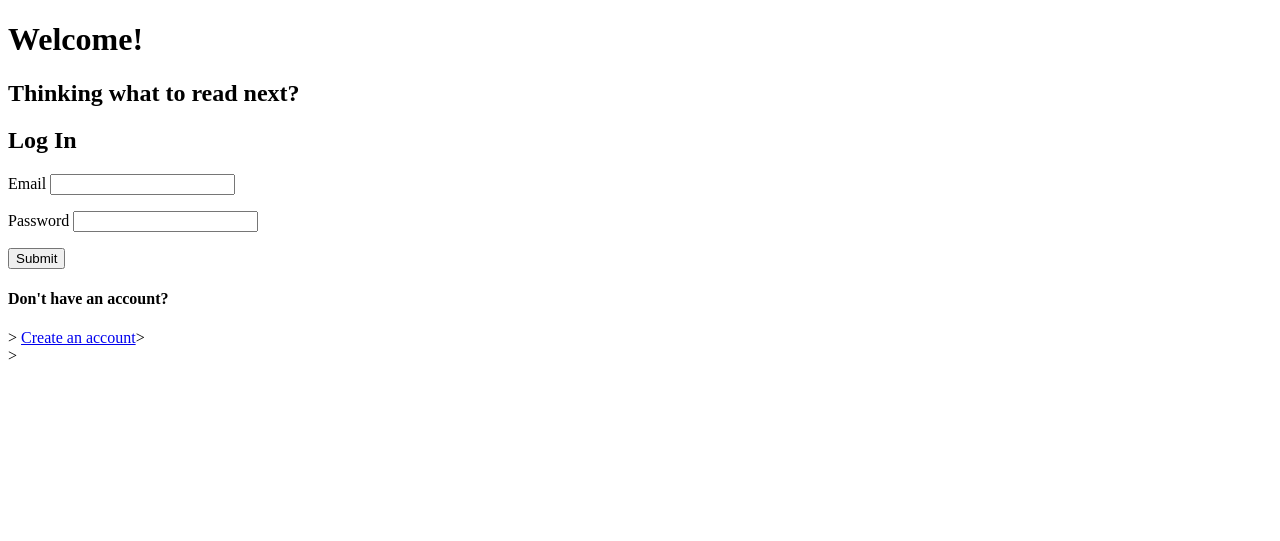
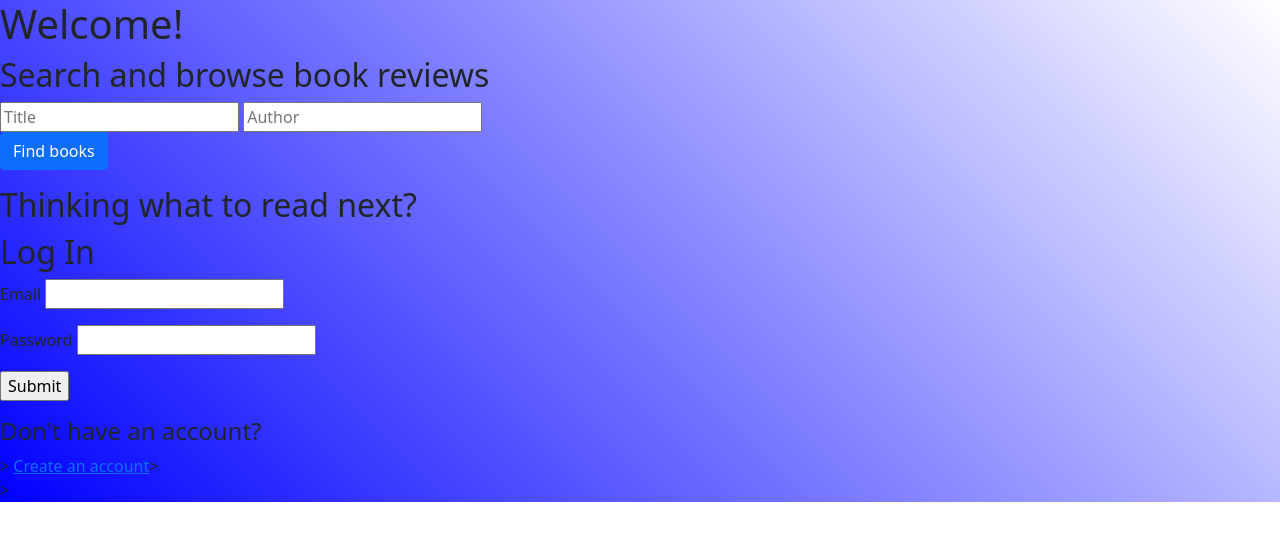
Before and after one commit to amak-code/Book_Pie, a Flask app: page / in a window 1280 px wide. Shown: the top 541 px of the page. Run offline with Flask 2, Linux system fonts and the light colour scheme; data that the repository does not hold is empty.

Commit message:
Search form was added to the homepage

```diff
--- a/model.py
+++ b/model.py
@@ -9,6 +9,7 @@ class Book(db.Model):
     __tablename__ = "books"
 
     book_id = db.Column(db.Integer, autoincrement=True, primary_key=True)
+    google_book_id = db.Column(db.Integer, unique=True, nullable=False)
     title = db.Column(db.String)
     author = db.Column(db.String)
     published_date = db.Column(db.DateTime)
--- a/server.py
+++ b/server.py
@@ -23,6 +23,8 @@ def homepage():
     res = requests.get(url, params=payload)
     print("//////////////////////////////////////////////")
     print(res.url)
+    print("PAYLOAD FOR HOMEPAGE")
+    print(payload)
     print("//////////////////////////////////////////////")
     data = res.json()
 
@@ -30,6 +32,31 @@ def homepage():
 
     return render_template('homepage.html', books = results)
 
+
+@app.route("/search")
+def find_books():
+    """Search for the books using title and/or author"""
+
+    title = request.args.get('title', '')
+    author = request.args.get('author', '')
+
+    url = "https://www.googleapis.com/books/v1/volumes"
+
+    payload = {'q': f"intitle:{title}+inauthor:{author}"}
+
+    res = requests.get(url, params=payload)
+    print("//////////////////////////////////////////////")
+    print("BOOOKKKK SEARCHHHHH")
+    print(res.url)
+    print("PAYLOAD FOR SEARCH RESULATS")
+    print(payload)
+    print("//////////////////////////////////////////////")
+    data = res.json()
+
+    results = data['items']
+    # for result in results:
+    #     del result['volumeInfo']['imageLinks']['smallThumbnail']
+    return render_template('search_results.html', books = results)
 
 @app.route("/register")
 def registration_form():
--- /dev/null
+++ b/static/styles.css
@@ -0,0 +1,5 @@
+.main{
+    width: 100%;
+    background: linear-gradient(45deg, blue, white
+    );
+}
--- a/templates/base.html
+++ b/templates/base.html
@@ -2,8 +2,9 @@
 <html>
   <head>
     <meta charset="utf-8">
-    <meta name="viewport" content="width=device-width">
-
+    <meta name="viewport" content="width=device-width, initial-scale=1.0">
+    <link rel="stylesheet" href="/static/styles.css">
+    <link rel="stylesheet" href="https://cdn.jsdelivr.net/npm/bootstrap@5.0.1/dist/css/bootstrap.min.css">
     <title>
       {% block title %}{% endblock %}
     </title>
@@ -11,13 +12,16 @@
     {% block head %}{% endblock %}
   </head>
   <body>
-    {% for msg in get_flashed_messages() %}
-    <p class="flash-msg">
+    <div class="main">
+      {% for msg in get_flashed_messages() %}
+      <p class="flash-msg">
       {{ msg }}
-    </p>
-  {% endfor %}
+      </p>
+    {% endfor %}
     {% block body %}{% endblock %}
 
     {% block after_body %}{% endblock %}
+    </div>
+
   </body>
 </html>
--- a/templates/homepage.html
+++ b/templates/homepage.html
@@ -3,23 +3,30 @@
 
 {% block body %}
 <h1>Welcome!</h1>
-
+<div class="search">
+  <h2>Search and browse book reviews</h2>
+  <form action="/search">
+    <input type="text"
+        placeholder="Title"
+        name="title">
+    <input type="text"
+        placeholder="Author"
+        name="author">
+    <p>
+      <input type="submit" value="Find books" class="btn btn-primary">
+    </p>
+</form>
+</div>
 <h2>Thinking what to read next?</h2>
 
 <!-- list of books to present to the user -->
 <div id="book-list" class="row">
   {% for book in books %}
-  <div class="">
-
-    <div class="t">
-      <div class="">
+      <div class="book-info">
         <img src="{{book.volumeInfo.imageLinks.smallThumbnail}}">
         <h3 class="">{{ book.volumeInfo.title }}</h3>
         <div class="">{{ ', '.join(book.volumeInfo.authors) }}</div>
         <br/>
-
-      </div>
-    </div>
   </div>
   {% endfor %}
 </div>
```
Also changed, not shown: templates/search_results.html (added, +16 -0 lines), static/homepage.jsx (added), static/no-image-available.jpg (added).
